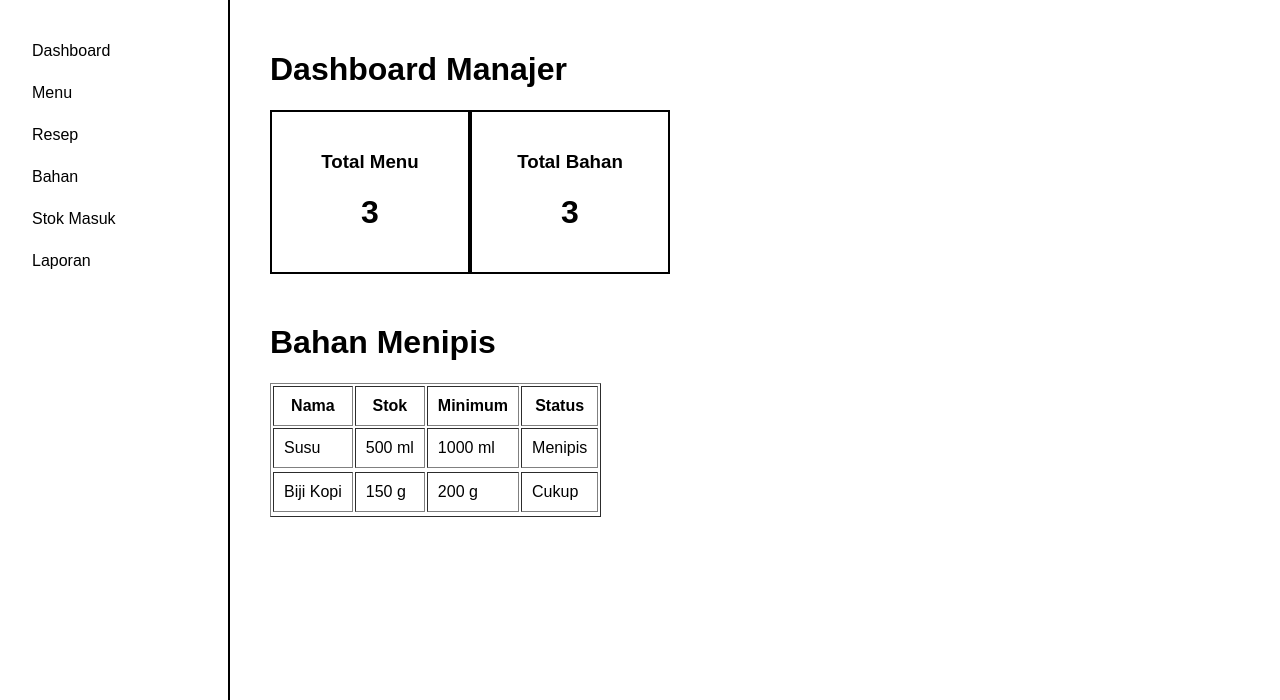
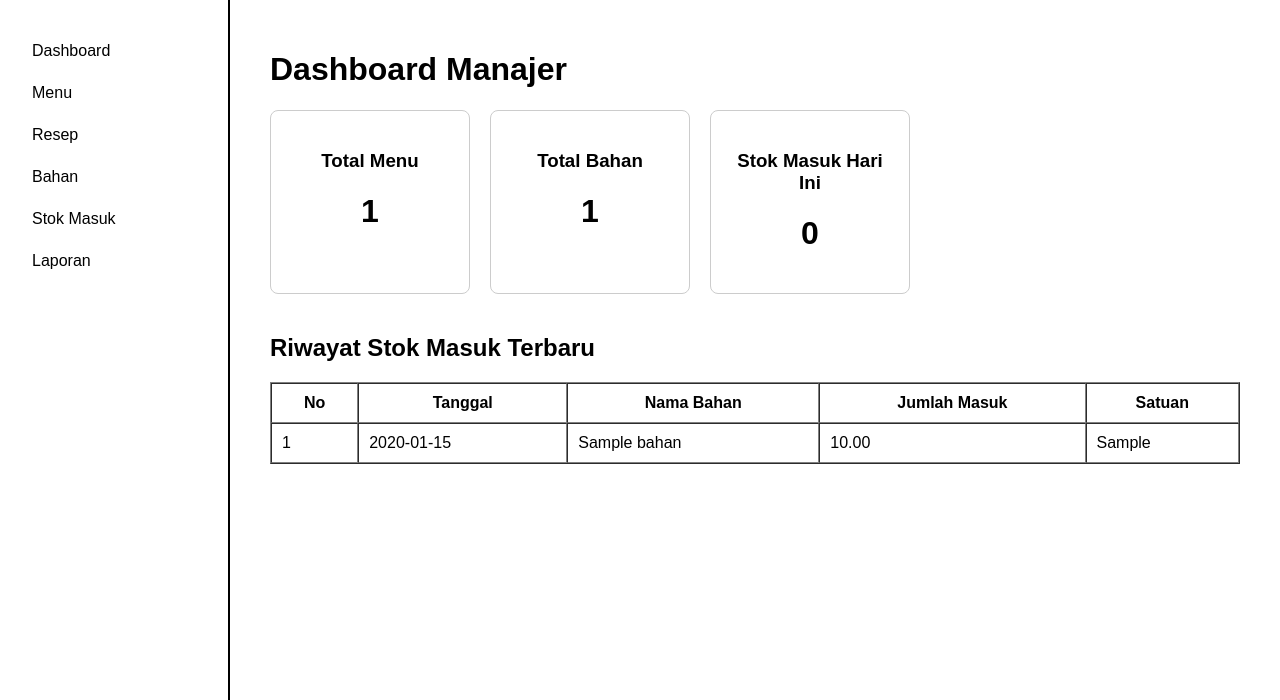
Before and after one commit to ashyaaurelia/sistem-cafe, a Laravel app: page /manajer/dashboard in a window 1280 px wide. Shown: the part 100-800 px from the top of the page. Run offline with Laravel 12, Linux system fonts and the light colour scheme; tables that the repository leaves empty hold one stand-in row (values such as "Sample post"); parts of the project's set-up code (start-up, migrations or seed data) failed here and were passed over.

Commit message:
dashboard manajer dan status menu

```diff
--- a/app/Models/Menu.php
+++ b/app/Models/Menu.php
@@ -11,6 +11,7 @@ class Menu extends Model
         'nama',
         'harga',
         'kategori',
+        'status',
     ];
 
     public function reseps()
--- a/resources/views/manajer/dashboard.blade.php
+++ b/resources/views/manajer/dashboard.blade.php
@@ -1,47 +1,61 @@
+
 @extends('layouts.app')
 
 @section('content')
 
 <h1>Dashboard Manajer</h1>
 
-    <div style="display: flex; gap; 30px">
+<div style="display: flex; gap: 20px; flex-wrap: wrap; margin-top: 20px;">
 
-        <div style="border: 2px solid black; padding: 20px; width: 200px; text-align: center;">
+    <div style="border: 1px solid #ccc; padding: 20px; width: 200px; text-align: center; border-radius: 8px;">
         <h3>Total Menu</h3>
-            <h1>3</h1>
+        <h1>{{ $totalMenu }}</h1>
     </div>
 
-        <div style="border: 2px solid black; padding: 20px; width: 200px; text-align: center;">
+    <div style="border: 1px solid #ccc; padding: 20px; width: 200px; text-align: center; border-radius: 8px;">
         <h3>Total Bahan</h3>
-            <h1>3</h1>
+        <h1>{{ $totalBahan }}</h1>
+    </div>
+
+    <div style="border: 1px solid #ccc; padding: 20px; width: 200px; text-align: center; border-radius: 8px;">
+        <h3>Stok Masuk Hari Ini</h3>
+        <h1>{{ $stokMasukHariIni }}</h1>
     </div>
 
 </div>
 
-    <h1 style="margin-top: 50px;">Bahan Menipis</h1>
+<h2 style="margin-top: 40px;">Riwayat Stok Masuk Terbaru</h2>
 
-    <table border="1" cellpadding="10">
+<table border="1" cellpadding="10" cellspacing="0" width="100%">
 
+    <thead>
         <tr>
-            <th>Nama</th>
-            <th>Stok</th>
-            <th>Minimum</th>
-            <th>Status</th>
+            <th>No</th>
+            <th>Tanggal</th>
+            <th>Nama Bahan</th>
+            <th>Jumlah Masuk</th>
+            <th>Satuan</th>
         </tr>
+    </thead>
 
+    <tbody>
+        @forelse ($stokMasuks as $stok)
             <tr>
-            <td>Susu</td>
-            <td>500 ml</td>
-            <td>1000 ml</td>
-            <td>Menipis</td>
+                <td>{{ $loop->iteration }}</td>
+                <td>{{ $stok->tanggal }}</td>
+                <td>{{ $stok->bahan->nama }}</td>
+                <td>{{ $stok->jumlah }}</td>
+                <td>{{ $stok->bahan->satuan }}</td>
+            </tr>
+        @empty
             <tr>
-
-        <tr>
-            <td>Biji Kopi</td>
-            <td>150 g</td>
-            <td>200 g</td>
-            <td>Cukup</td>
-        <tr>
+                <td colspan="5" style="text-align: center;">
+                    Belum ada riwayat stok masuk.
+                </td>
+            </tr>
+        @endforelse
+    </tbody>
 
 </table>
+
 @endsection
--- a/routes/web.php
+++ b/routes/web.php
@@ -25,7 +25,25 @@ Route::post ('/logout', [AuthController::class, 'logout'])->name('logout');
 
 //dashboard manajer
 Route::get('/manajer/dashboard', function () {
-    return view('manajer.dashboard');
+    $totalMenu = \App\Models\Menu::count();
+    $totalBahan = \App\Models\Bahan::count();
+    $stokMasukHariIni = \App\Models\StokMasuk::whereDate(
+        'tanggal',
+        today()
+    )->count();
+
+    $stokMasuks = \App\Models\StokMasuk::with('bahan')
+        ->orderBy('tanggal', 'desc')
+        ->orderBy('id', 'desc')
+        ->take(5)
+        ->get();
+
+    return view('manajer.dashboard', compact(
+        'totalMenu',
+        'totalBahan',
+        'stokMasukHariIni',
+        'stokMasuks'
+    ));
 });
 
 //dashboard kasir
@@ -42,6 +60,8 @@ Route::post('/manajer/menu', [MenuController::class, 'store']);
 Route::get('/manajer/menu/{id}/edit', [MenuController::class, 'edit']);
 
 Route::put('/manajer/menu/{id}', [MenuController::class, 'update']);
+
+Route::put('/manajer/menu/{id}/status', [MenuController::class, 'ubahStatus']);
 
 Route::delete('/manajer/menu/{id}', [MenuController::class, 'destroy']);
 
```
Also changed, not shown: app/Http/Controllers/MenuController.php (+15 -0 lines), resources/views/manajer/menu/create.blade.php (+9 -0 lines), resources/views/manajer/menu/index.blade.php (+16 -0 lines), database/migrations/2026_11_17_132851_add_status_to_menus_table.php (added). Lines whose indentation alone changed are shown as unchanged.
